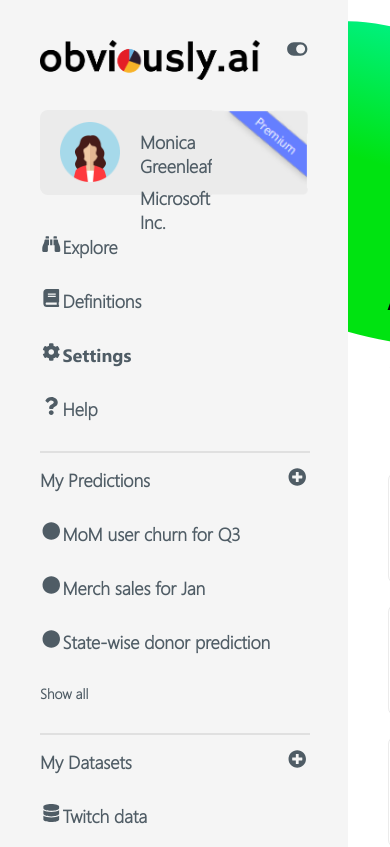
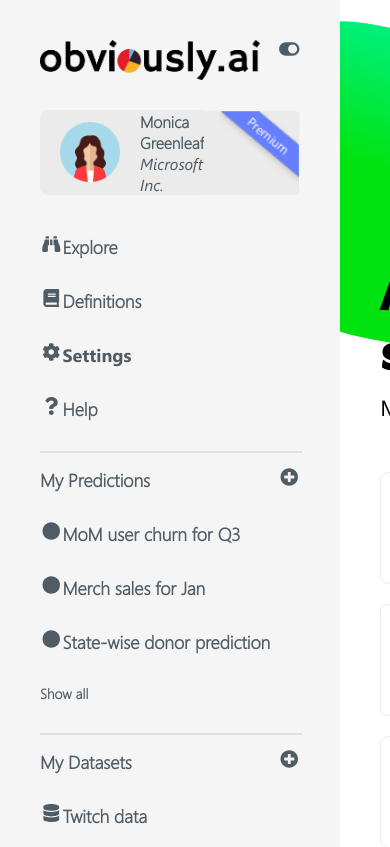
Before and after one commit to kennyle37/obviously, a React (Create React App) app: page / in a window 390 px wide. Shown: the top 847 px of the page. Built offline with nearby package versions, Linux system fonts and the light colour scheme.

Commit message:
media query starting

```diff
--- a/src/index.css
+++ b/src/index.css
@@ -50,7 +50,10 @@
   --FontBoldItalic: 'FontBoldItalic';
   --FontLight: 'FontLight';
   --FontLightItalic: 'FontLightItalic';
-
+  --large-desktop: 1600px;
+  --small-desktop: 1200px;
+  --tablet: 800px;
+  --phone: 320px;
 }
 
 html {
--- a/src/sidenav/profileCard.jsx
+++ b/src/sidenav/profileCard.jsx
@@ -11,7 +11,7 @@ const ProfileCard = () => {
       </div>
       <div className="profile-info">
         <div className="info">Monica Greenleaf</div>
-        <div className="info">Microsoft Inc.</div>
+        <div className="info-description">Microsoft Inc.</div>
       </div>
       <img src={ribbon} alt="ribbon"/>
 
@@ -27,11 +27,13 @@ const ProfileCard = () => {
           margin: 12px 20px 20px 20px;
         }
         .profile-info {
-          margin-top: 12px;
+          margin: auto 0;
           width: 100%;
+          font-size: 16px;
         }
-        .info {
-          padding-top: 8px;
+        .info-description {
+          font-family: var(--FontItalic);
+          font-weight: 400;
         }
       `}
       </style>
```
